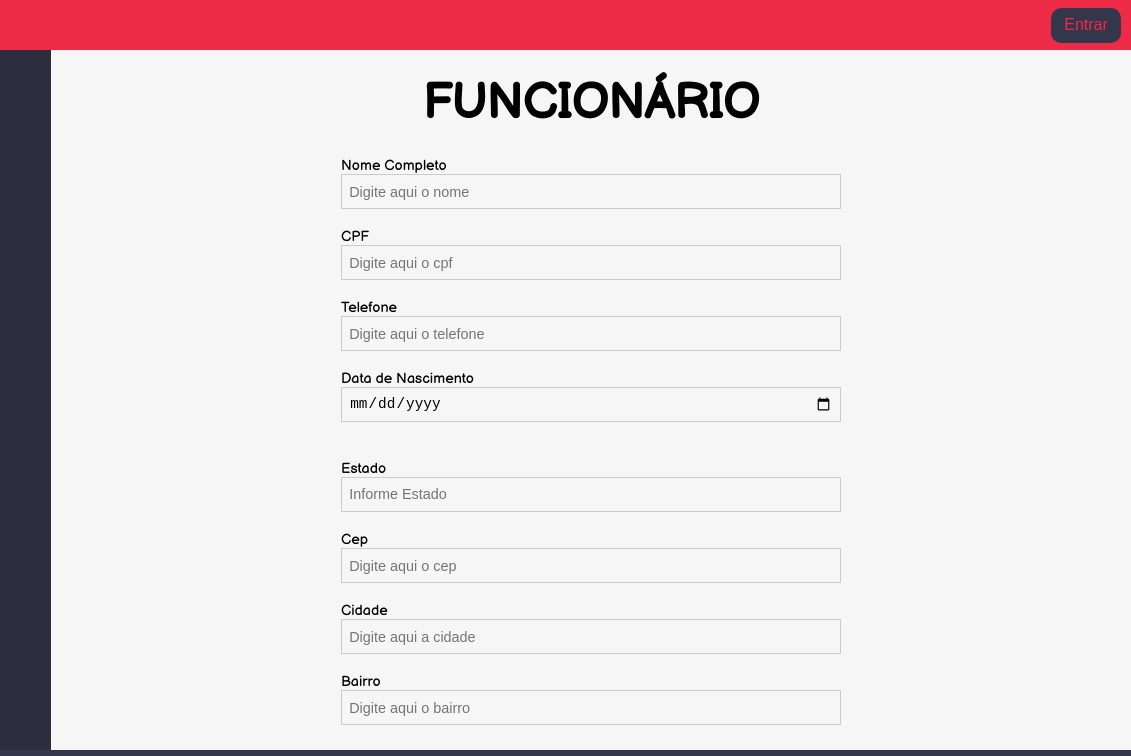
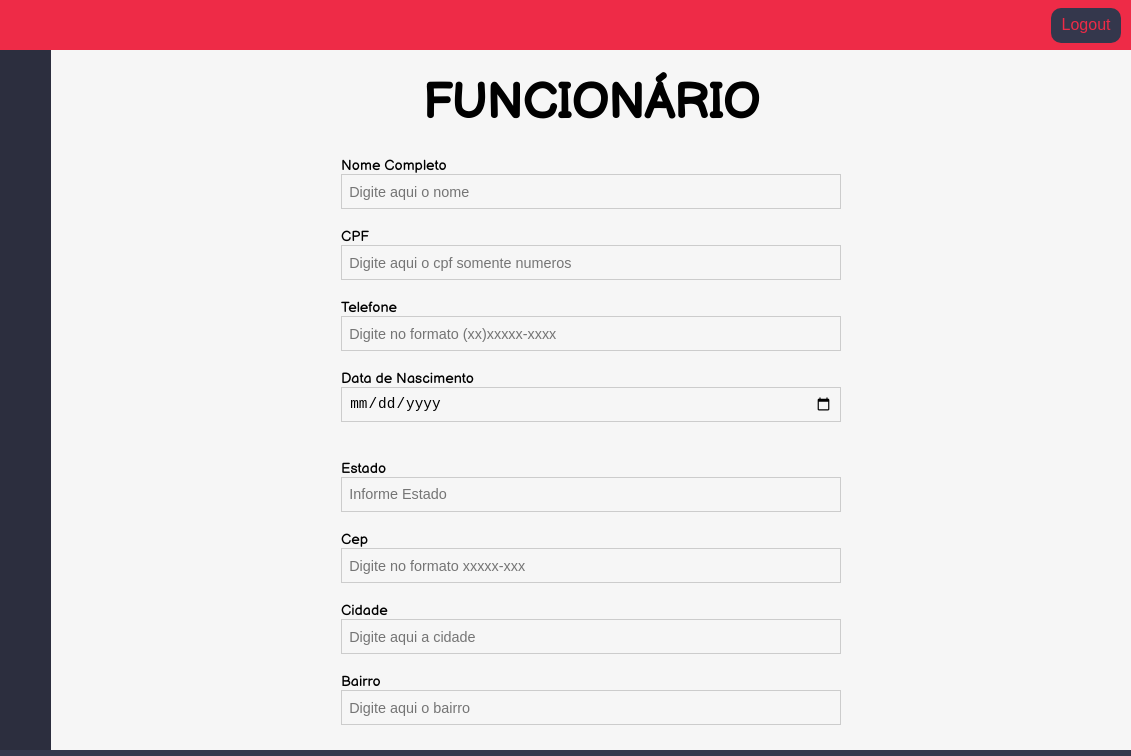
Before and after one commit to RuanMiniguite/SCC-backend-spring, a plain HTML site: page Code/frontend/funcionario.html in a window 1280 px wide. Shown: the top 756 px of the page, 149-1280 px from the left. Drawn offline with Linux system fonts and the light colour scheme.

Commit message:
:hammer: pages design update

```diff
--- a/Code/frontend/funcionario.html
+++ b/Code/frontend/funcionario.html
@@ -14,7 +14,7 @@
         <header>
             <a href="index.html"><img src="img/Logo_White.png" alt="Logo Honda"></a>
             <h1>SCC</h1>
-            <button>Entrar</button>
+            <a href="login.html" class="btnLogout"><button>Logout</button></a>
         </header>
 
         <aside>
@@ -31,16 +31,16 @@
         <section>
             <h1 class="titleForm">Funcionário</h1>
 
-            <form action="https://webhook.site/ff5c5e27-6a7b-464d-96c9-e9e7eba66bd0" method="post">
+            <form action="https://webhook.site/6cfd7449-c5a8-4e30-ae09-7be8ebfc2650" method="post">
 
                 <label for="txtNomeCompleto">Nome Completo</label>
                 <input type="text" name="NomeCompleto" id="txtNomeCompleto" placeholder="Digite aqui o nome" size="20" maxlength="20" autocomplete="off" required><br>
 
                 <label for="txtCpf">CPF</label>
-                <input type="text" name="cpf" id="txtCpf" placeholder="Digite aqui o cpf" autocomplete="off" required><br>
+                <input type="text" name="cpf" id="txtCpf" placeholder="Digite aqui o cpf somente numeros" autocomplete="off" required><br>
 
                 <label for="txtTelefone">Telefone</label>
-                <input type="text" name="telefone" id="txtTelefone" placeholder="Digite aqui o telefone" pattern="\([0-9]{2}\) [0-9]{4,6}-[0-9]{3,4}$" required><br>
+                <input type="text" name="telefone" id="txtTelefone" placeholder="Digite no formato (xx)xxxxx-xxxx" pattern="\(\[0-9]{2}\)\ [0-9]{4,6}-[0-9]{3,4}$" required><br>
 
                 <label for="dtNascimento">Data de Nascimento</label>
                 <input type="date" name="DataNascimento" id="dtNascimento" min="1900-01-01" max="2022-12-31" required><br>
@@ -80,7 +80,7 @@
                 </datalist>
 
                 <label for="txtCep">Cep</label>
-                <input type="text" name="cep" id="txtCep" placeholder="Digite aqui o cep" pattern="[0-9]{5}-[0-9]{3}" required><br>
+                <input type="text" name="cep" id="txtCep" placeholder="Digite no formato xxxxx-xxx" pattern="[0-9]{5}-[0-9]{3}" required><br>
 
                 <label for="txtCidade">Cidade</label>
                 <input type="text" name="Cidade" id="txtCidade" placeholder="Digite aqui a cidade" title="Digite aqui a cidade!" required><br>
@@ -94,7 +94,7 @@
                 <input type="email" name="Email" id="txtEmail" placeholder="Digite aqui o E-mail" required><br>
 
                 <label for="txtSenha">Senha</label>
-                <input type="password" name="Senha" id="txtSenha" placeholder="Digite aqui a Senha" pattern="[0-9]{5}" required><br>
+                <input type="password" name="Senha" id="txtSenha" placeholder="Mínimo de 5 caracteres" pattern="[0-9]{5}" required><br>
 
                 <label for="txtCargo">Cargo</label>
                 <input type="text" name="Cargo" id="txtCargo" list="cargo" placeholder="Informe Cargo" required><br>
@@ -112,7 +112,6 @@
             </form>
         </section>
 
-
         <footer>
             <p>Copyright &copy; <b>Honda/SCC</b> 2022</p><br>
             <div class="social-media">
--- a/Code/frontend/style.css
+++ b/Code/frontend/style.css
@@ -40,12 +40,20 @@ aside li a.ativo {
   color: var(--cor-action);
 }
 
-header button{
+header .btnLogout {
   height: 35px;
   width: 70px;
   right: 0;
   margin-right: 10px;
   position: absolute;
+
+}
+
+header button{
+  height: 35px;
+  width: 70px;
+  right: 0;
+  margin-right: 15px;
   border: none;
   color: var(--cor-action);
   font-size: medium;
```
Also changed, not shown: Code/frontend/cliente.html (+5 -6 lines), Code/frontend/comissao.html (+3 -3 lines), Code/frontend/index.html (+1 -1 lines), Code/frontend/moto.html (+3 -4 lines).
